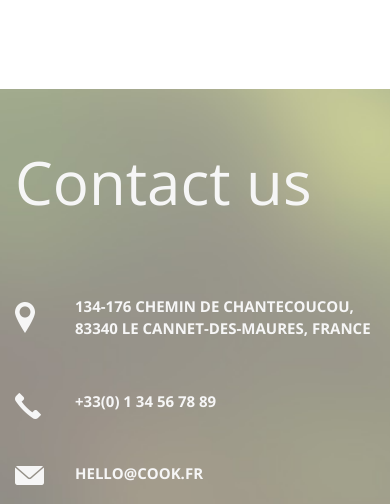
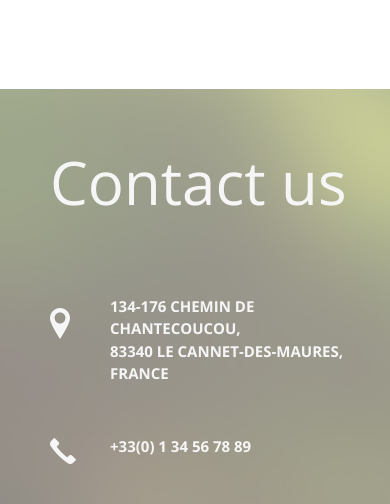
Before and after one commit to Frayz17/Restaurant-White-Fish, a website: page dist/index.html in a window 390 px wide. Shown: the part 11166-11670 px from the top of the page. Drawn offline with nearby package versions, Linux system fonts and the light colour scheme; files that its build step writes are made by us from their sources.

Commit message:
fix contact page

```diff
--- a/dist/css/main.css
+++ b/dist/css/main.css
@@ -592,6 +592,9 @@ a {
         background: rgba(170, 170, 170, 0.4); }
       .contact-page .contact-page-form .wrapper .contact-page-form-button:focus {
         outline: none; }
+  @media (max-width: 767px) {
+    .contact-page .contact-page-textBlock {
+      margin-left: 35px; } }
 
 footer {
   background-color: #222222;
--- a/dist/index.html
+++ b/dist/index.html
@@ -558,7 +558,7 @@
     <div class="row">
 
       <div class="col-md-6">
-
+        <div class="contact-page-textBlock">
           <h2 class="contact-page-header">Contact us</h2>
 
           <div class="contact-page-contacts">
@@ -588,7 +588,7 @@
           <div class="contact-page-social">
             <img class="contact-page-social-img" src="img/contact-page/instagram.png" alt="instagram">
           </div>
-
+        </div>
       </div>
 
       <div class="col-md-6">
```
Lines whose indentation alone changed are shown as unchanged.
